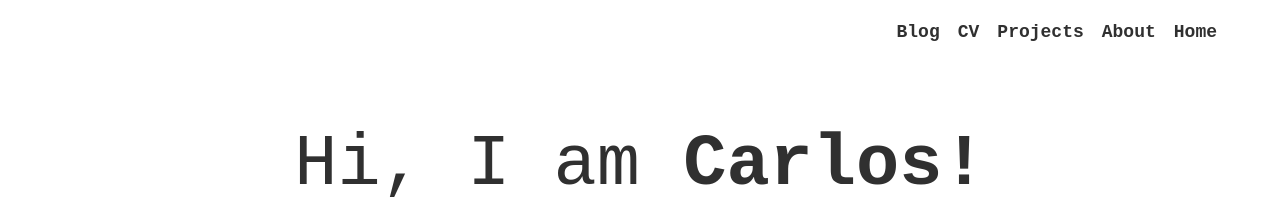
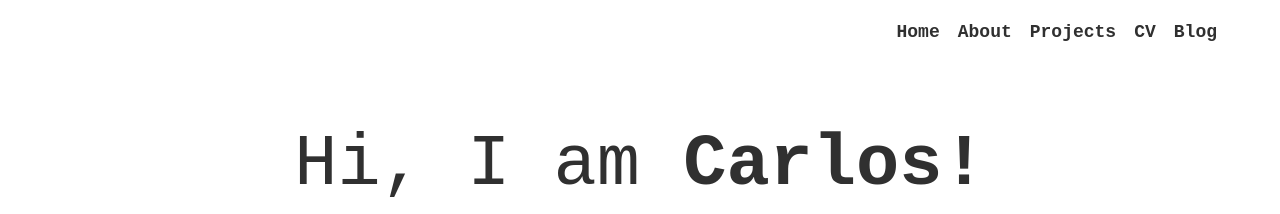
Before and after one commit to carlosghabrous/carlosghabrous.github.io, a Jekyll site: the page built from index.html, in a window 1280 px wide. Shown: the top 214 px of the page. Built offline with Jekyll 4.4.1, drawn with Linux system fonts in a browser that asks for light colours; nearby versions of some CDN libraries.

Commit message:
Iterate in reverse order, apparently

```diff
--- a/_includes/navigation.html
+++ b/_includes/navigation.html
@@ -1,12 +1,5 @@
 <nav class="nav">
-    <!-- <ul class="nav__list">
-      <li class="nav__item"><a class="nav__link" href="https://carlosghabrous.github.com">Home</a></li>
-      <li class="nav__item"><a class="nav__link" href="https://carlosghabrous.github.com/#about">About</a></li>
-      <li class="nav__item"><a class="nav__link" href="https://carlosghabrous.github.com#projects">Projects</a></li>
-      <li class="nav__item"><a class="nav__link" href="https://carlosghabrous.github.com/cv">CV</a></li>
-      <li class="nav__item"><a class="nav__link" href="https://carlosghabrous.github.com/blog">Blog</a></li>
-    </ul> -->
-    {% for item in site.data.navigation %}
+    {% for item in site.data.navigation reversed %}
     <ul class="nav__list">
       <li class="nav__item">
         <a class="nav__link" href="{{ item.link }}">
```
